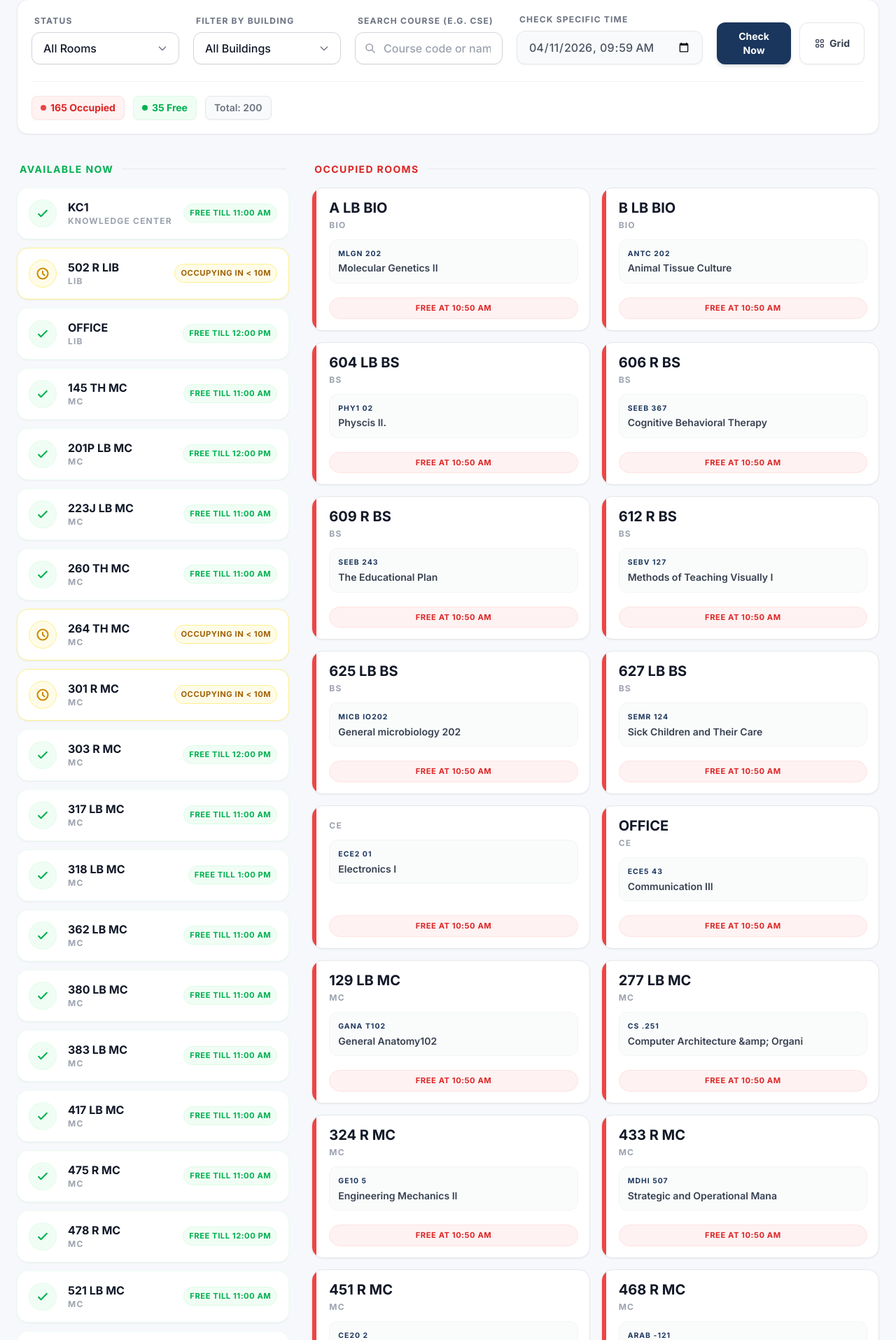
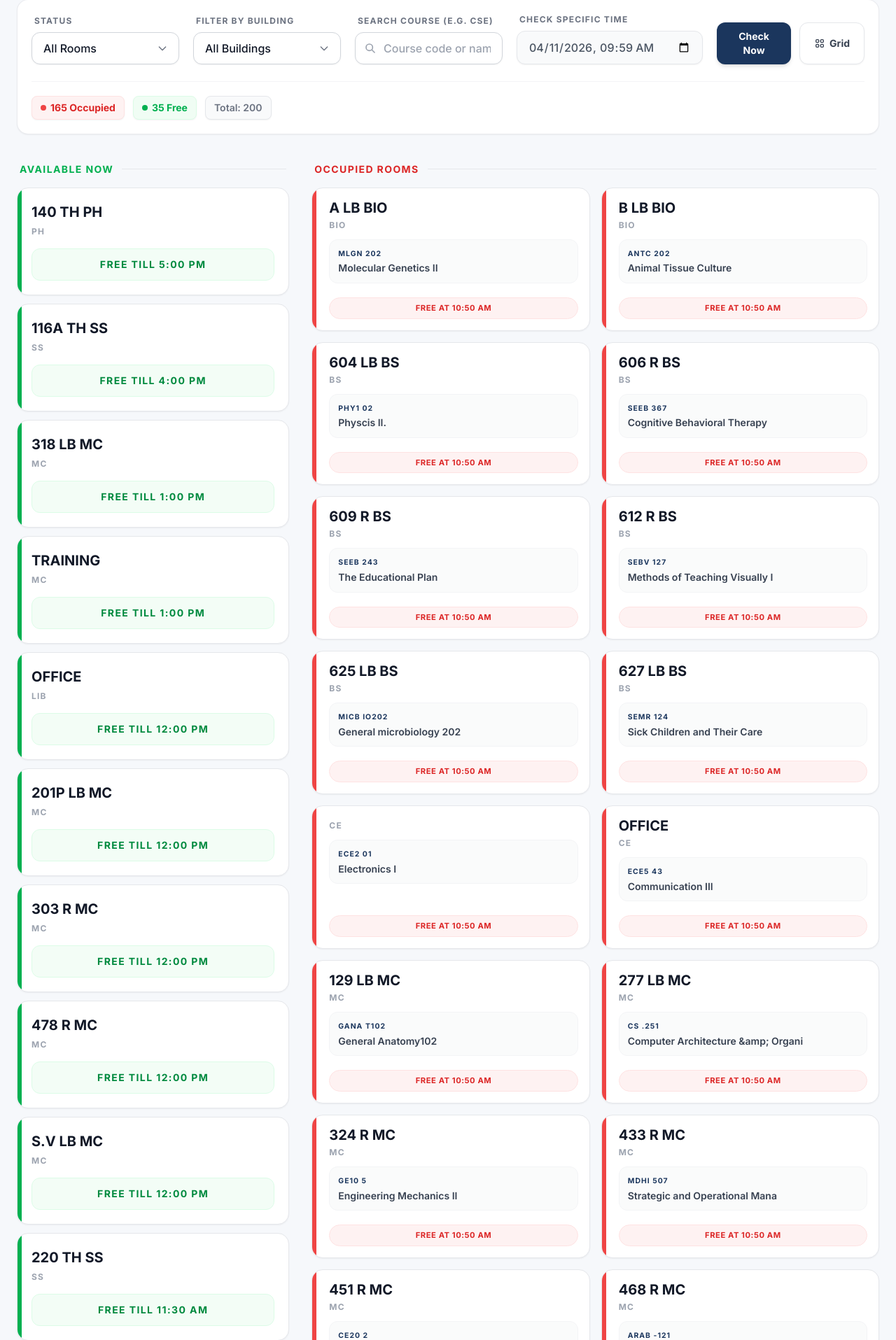
Before and after one commit to medoledo/Ehalls, a Django app: page / in a window 1280 px wide. Shown: the part 122-2037 px from the top of the page at 70% size. Run offline with Django 5.2, Linux system fonts and the light colour scheme; data comes from the database, SQL or seed files in the repository; some libraries are stand-ins or nearby versions.

Commit message:
Updating the UI , Improving the ordering

```diff
--- a/halls/templates/halls/dashboard.html
+++ b/halls/templates/halls/dashboard.html
@@ -193,30 +193,34 @@
       <div id="free-list" class="grid grid-cols-1 sm:grid-cols-2 {% if selected_status == 'free' %}md:grid-cols-2 lg:grid-cols-3 xl:grid-cols-4{% else %}lg:grid-cols-1{% endif %} gap-3">
                 {% for r in free_rooms %}
         {% if r.is_soon_occupied %}
-        <div class="card-hover bg-white border border-yellow-200 rounded-2xl p-4 shadow-sm flex items-center justify-between group">
-          <div class="flex items-center gap-4">
-            <div class="w-10 h-10 rounded-full bg-yellow-50 flex items-center justify-center shrink-0 border border-yellow-200 group-hover:bg-yellow-500 group-hover:text-white group-hover:border-yellow-500 transition-colors">
-              <svg class="w-5 h-5 text-yellow-600 group-hover:text-white" fill="none" stroke="currentColor" viewBox="0 0 24 24"><path stroke-linecap="round" stroke-linejoin="round" stroke-width="2.5" d="M12 8v4l3 3m6-3a9 9 0 11-18 0 9 9 0 0118 0z"></path></svg>
-            </div>
+        <div class="card-hover bg-white border border-yellow-200 rounded-2xl p-5 flex flex-col gap-4 shadow-sm relative overflow-hidden group min-h-[140px]">
+          <div class="absolute top-0 left-0 w-1.5 h-full bg-yellow-400"></div>
+          <div class="flex items-start justify-between gap-2">
             <div>
-              <h3 class="font-black text-gray-900 leading-tight text-base">{{ r.room }}</h3>
-              <p class="text-xs font-bold text-gray-400 uppercase tracking-widest mt-0.5">{{ r.building }}</p>
+              <h3 class="font-black text-gray-900 text-lg md:text-xl leading-none flex items-center gap-2">
+                {{ r.room }}
+              </h3>
+              <p class="text-xs font-bold text-gray-400 uppercase tracking-widest mt-1.5">{{ r.building }}</p>
             </div>
           </div>
-          <span class="badge bg-yellow-50 text-yellow-700 shrink-0 border border-yellow-200 font-bold px-2 py-1">Occupying in < 10m</span>
+          <div class="bg-yellow-50 rounded-xl p-3 border border-yellow-100 mt-auto flex items-center justify-center transition-colors group-hover:bg-yellow-100/80">
+            <span class="font-bold text-sm text-yellow-700 tracking-wide">Occupying in {{ r.soon_occupied_minutes }}m</span>
+          </div>
         </div>
         {% else %}
-        <div class="card-hover bg-white border border-green-100/50 rounded-2xl p-4 shadow-sm flex items-center justify-between group">
-          <div class="flex items-center gap-4">
-            <div class="w-10 h-10 rounded-full bg-green-50 flex items-center justify-center shrink-0 border border-green-100/60 group-hover:bg-must-green group-hover:text-white group-hover:border-must-green transition-colors">
-              <svg class="w-5 h-5 text-must-green group-hover:text-white" fill="none" stroke="currentColor" viewBox="0 0 24 24"><path stroke-linecap="round" stroke-linejoin="round" stroke-width="2.5" d="M5 13l4 4L19 7"></path></svg>
-            </div>
+        <div class="card-hover bg-white border border-gray-200 rounded-2xl p-5 flex flex-col gap-4 shadow-sm relative overflow-hidden group min-h-[140px]">
+          <div class="absolute top-0 left-0 w-1.5 h-full bg-must-green"></div>
+          <div class="flex items-start justify-between gap-2">
             <div>
-              <h3 class="font-black text-gray-900 leading-tight text-base">{{ r.room }}</h3>
-              <p class="text-xs font-bold text-gray-400 uppercase tracking-widest mt-0.5">{{ r.building }}</p>
+              <h3 class="font-black text-gray-900 text-lg md:text-xl leading-none flex items-center gap-2">
+                {{ r.room }}
+              </h3>
+              <p class="text-xs font-bold text-gray-400 uppercase tracking-widest mt-1.5">{{ r.building }}</p>
             </div>
           </div>
-          <span class="badge bg-green-50 text-must-green shrink-0 border border-green-100 font-bold px-2 py-1">Free till {{ r.free_till }}</span>
+          <div class="bg-green-50/80 rounded-xl p-3 border border-green-100 mt-auto flex items-center justify-center transition-colors group-hover:bg-green-100/80">
+             <span class="font-bold text-sm text-must-darkGreen uppercase tracking-widest">FREE TILL {{ r.free_till }}</span>
+          </div>
         </div>
         {% endif %}
         {% empty %}
--- a/halls/views.py
+++ b/halls/views.py
@@ -86,17 +86,24 @@ def get_room_status(now_dt, building_filter=None, course_filter=None):
                 if future:
                     next_meeting = min(future, key=lambda m: m.start_time)
                     free_till = next_meeting.start_time.strftime('%I:%M %p').lstrip('0')
+                    raw_free_till = next_meeting.start_time
 
                     from datetime import datetime, date
                     t1 = datetime.combine(date.min, next_meeting.start_time)
                     t2 = datetime.combine(date.min, now_time)
-                    if (t1 - t2).total_seconds() / 60 <= 10:
+                    diff_minutes = (t1 - t2).total_seconds() / 60
+                    soon_occupied_minutes = max(1, int(diff_minutes))
+                    if diff_minutes <= 10:
                         is_soon_occupied = True
                 else:
                     free_till = 'End of Day'
-                free_rooms.append({'building': building, 'room': room, 'free_till': free_till, 'is_soon_occupied': is_soon_occupied})
+                    soon_occupied_minutes = 0
+                    from datetime import time
+                    raw_free_till = time(23, 59, 59)
+                free_rooms.append({'building': building, 'room': room, 'free_till': free_till, 'is_soon_occupied': is_soon_occupied, 'raw_free_till': raw_free_till, 'soon_occupied_minutes': soon_occupied_minutes})
 
     occupied_rooms.sort(key=lambda x: x['raw_end_time'])
+    free_rooms.sort(key=lambda x: x['raw_free_till'], reverse=True)
     return occupied_rooms, free_rooms
 
 def get_all_buildings():
```
